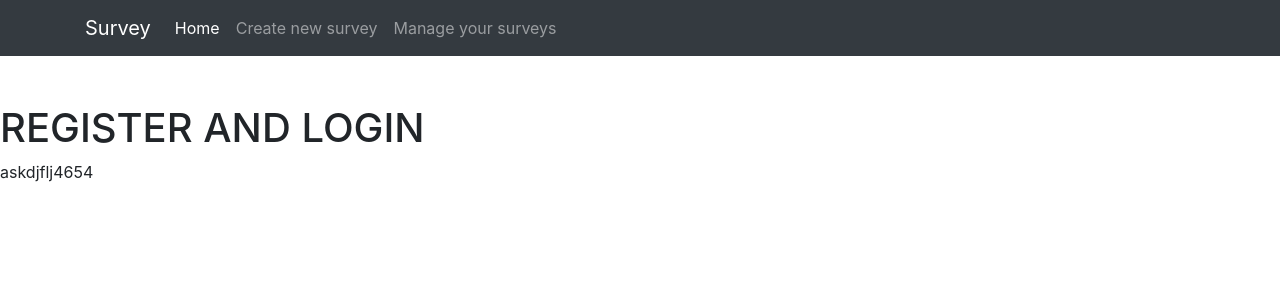
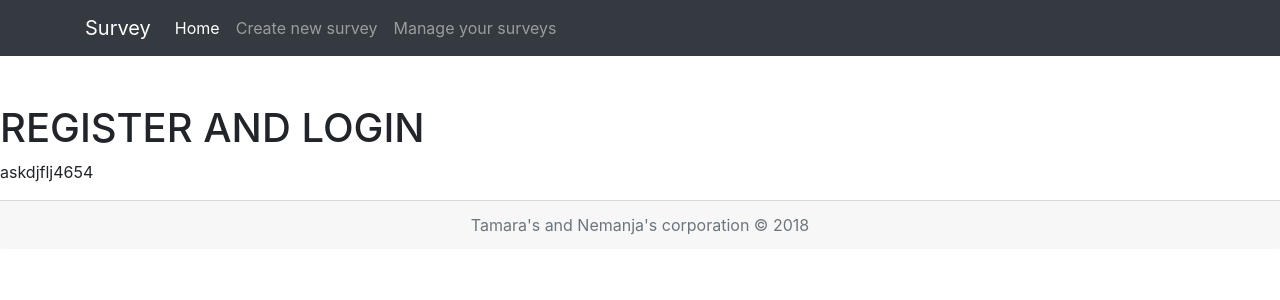
Before and after one commit to levi9-summer-workshop/Team-3, an Angular app in the folder ng-survey/: page /home in a window 1280 px wide. Shown: the top 300 px of the page. Built offline with nearby package versions, Linux system fonts and the light colour scheme.

Commit message:
created footer component

```diff
--- a/ng-survey/src/app/app.component.html
+++ b/ng-survey/src/app/app.component.html
@@ -1,3 +1,4 @@
 <app-header></app-header>
 <router-outlet></router-outlet>
 <p>askdjflj4654</p>
+<app-footer></app-footer>
--- a/ng-survey/src/app/app.module.ts
+++ b/ng-survey/src/app/app.module.ts
@@ -6,13 +6,15 @@ import { AppComponent } from './app.component';
 import { AppRoutingModule } from './/app-routing.module';
 import { RegisterAndLoginComponent } from './register-and-login/register-and-login.component';
 import { HeaderComponent } from './header/header.component';
+import { FooterComponent } from './footer/footer.component';
 
 
 @NgModule({
   declarations: [
     AppComponent,
     RegisterAndLoginComponent,
-    HeaderComponent
+    HeaderComponent,
+    FooterComponent
   ],
   imports: [
     BrowserModule,
--- /dev/null
+++ b/ng-survey/src/app/footer/footer.component.html
@@ -0,0 +1,5 @@
+<footer class="footer">
+  <div class="card-footer text-muted text-center">
+      Tamara's and Nemanja's corporation &copy; 2018
+  </div>
+</footer>
--- /dev/null
+++ b/ng-survey/src/app/footer/footer.component.ts
@@ -0,0 +1,15 @@
+import { Component, OnInit } from '@angular/core';
+
+@Component({
+  selector: 'app-footer',
+  templateUrl: './footer.component.html',
+  styleUrls: ['./footer.component.css']
+})
+export class FooterComponent implements OnInit {
+
+  constructor() { }
+
+  ngOnInit() {
+  }
+
+}
```
Also changed, not shown: ng-survey/src/app/footer/footer.component.css (added), 1 other file (tests, documents, lock files or other folders).
